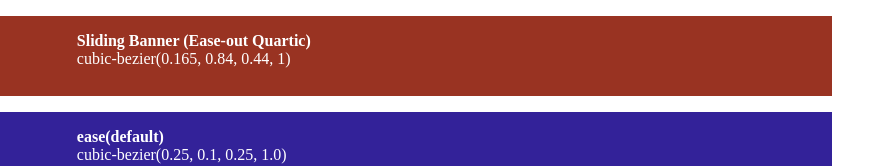
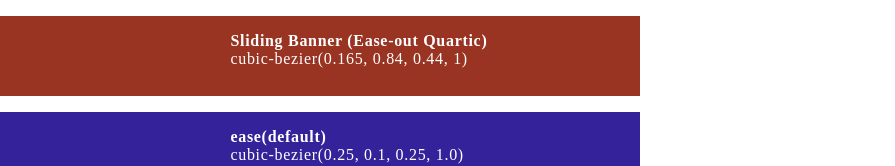
Before and after one commit to canadaprogrammer/less, a plain HTML site: page slide-banner/index.html in a window 1280 px wide. Shown: the top 166 px of the page, without its empty margins (0-895 px from the left). Drawn offline with nearby package versions, Linux system fonts and the light colour scheme.

Commit message:
Modify home.less for responsive web
changed background width, 100% until 559px, 70% until 1023px and 50%
will change home.less to change title location by width

```diff
--- a/slide-banner/home.less
+++ b/slide-banner/home.less
@@ -27,7 +27,7 @@
 @top: 1rem;
 #bg1 {
   position: relative;
-  width: 65%;
+  width: 100%;
   height: @height;
   margin-bottom: @margin-bt;
 
@@ -45,18 +45,40 @@
   0% { right: 100%; }
   100% { right: 0%; }
 }
+// .backgroundTitle {
+//   width: 100%;
+// }
 #title1 {
   position:absolute;
+  letter-spacing: 0.7px;
   top:@top;
   right:0;
-  width: 60%;
+  width: 100%;
   color: @color;
   margin-top: 1rem;
   .animation(slideTtl1,0.3s);
 }
 @keyframes slideTtl1 {
   0% { right: 100%; }
-  100% { right: 34%; }
+  100% { right: -18%; }
+}
+@media(min-width:560px) {
+  #bg1 {
+    width: 70%;
+  }
+  // #title1 {
+  //   width: auto;
+  //   .animation(slideTtlTablet, 0.3s);
+  // }
+}
+// @keyframes slideTtlTablet {
+//   0% { right: 100%; }
+//   100% { right: 33%; }
+// }
+@media(min-width:1024px) {
+  #bg1 {
+    width: 50%;
+  }
 }
 
 #bg2:extend(#bg1) {
```
